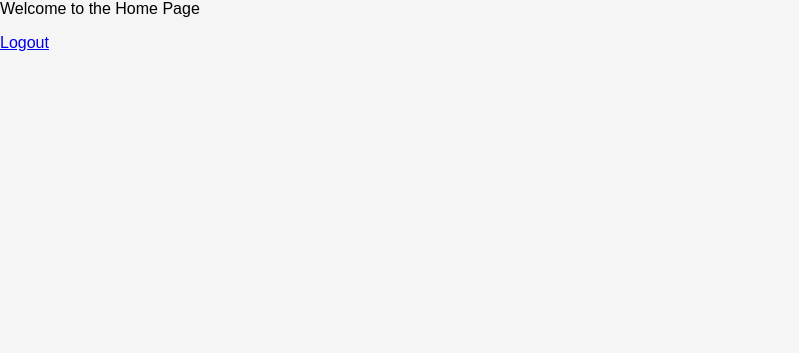
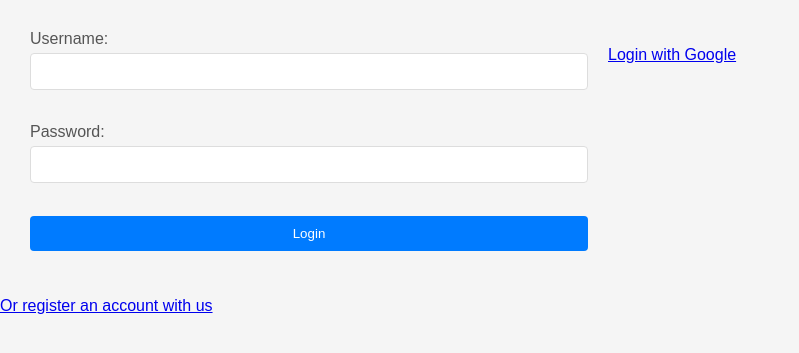
Before and after one commit to Eugenekoh12/PrjGkg_EchoEden, a Flask app: page / in a window 1280 px wide. Shown: the top 353 px of the page, without its empty margins (0-799 px from the left). Run offline with Flask 3, Linux system fonts and the light colour scheme; the visitor is signed in with stand-in values (Sample User, id 1); some libraries are stand-ins or nearby versions.

Commit message:
Tried to add and make login page look neater. Plus add my stuff

```diff
--- /dev/null
+++ b/Templates/home_login_new.html
@@ -0,0 +1,36 @@
+<!DOCTYPE html>
+<html lang="en">
+    <head>
+        <meta charset="UTF-8">
+        <title>Login</title>
+        <link rel="stylesheet" href="{{ url_for('static', filename='css/styles.css') }}">
+    </head>
+    <body>
+        <!-- Display flash messages -->
+        {% with messages = get_flashed_messages() %}
+            {% if messages %}
+                {% for message in messages %}
+                    <p>{{ message }}</p></br>
+                {% endfor %}
+            {% endif %}
+        {% endwith %}
+        <div class="float-container">
+          <div class="float-child">
+            <div class="login_box">
+                <form action="/login" method="POST">
+                    <label for="username">Username:</label>
+                    <input type="text" id="username" name="username"><br>
+                    <label for="password">Password:</label>
+                    <input type="password" id="password" name="password"><br>
+                    <input type="submit" value="Login">
+                </form>
+            </div>
+          </div>
+          <div class="float-child">
+              <div class="oauth_box"><p><a href="{{url_for('googleLogin')}}">Login with Google</a></p></div>
+          </div>
+          <span class="clear"></span>
+        </div>
+        <p><a href="{{url_for('register')}}">Or register an account with us</a></p>
+    </body>
+</html>
--- a/main.py
+++ b/main.py
@@ -101,7 +101,7 @@ def login():
             send_login_notification(account['email'], False, request.remote_addr, "Regular Login")
             return redirect(url_for('login'))
 
-    return render_template('login.html', title='Login')
+    return render_template('home_login_new.html', title='Login')
 
 # @app.route('/home')
 # def home():
@@ -194,7 +194,7 @@ def googleCallback():
 
 @app.route("/")
 def home():
-    return render_template("homel.html", session=session.get("user"),
+    return render_template("home_login_new.html", session=session.get("user"),
                            pretty=json.dumps(session.get("user"), indent=4))
 
 
--- a/static/css/styles.css
+++ b/static/css/styles.css
@@ -77,3 +77,17 @@ button:hover {
     background-color: #f8d7da;
     color: #721c24;
 }
+
+.float-container {
+    border: 0;
+    padding: 20px;
+}
+
+.float-child {
+    width: 45%;
+    float: left;
+    padding: 10px;
+    border: 0;
+}
+
+span.clear { clear: left; display: block; }
```
